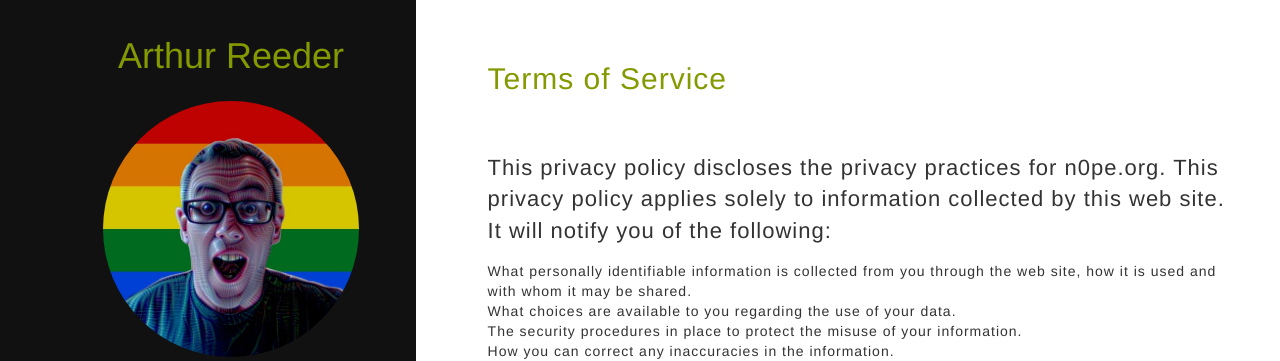
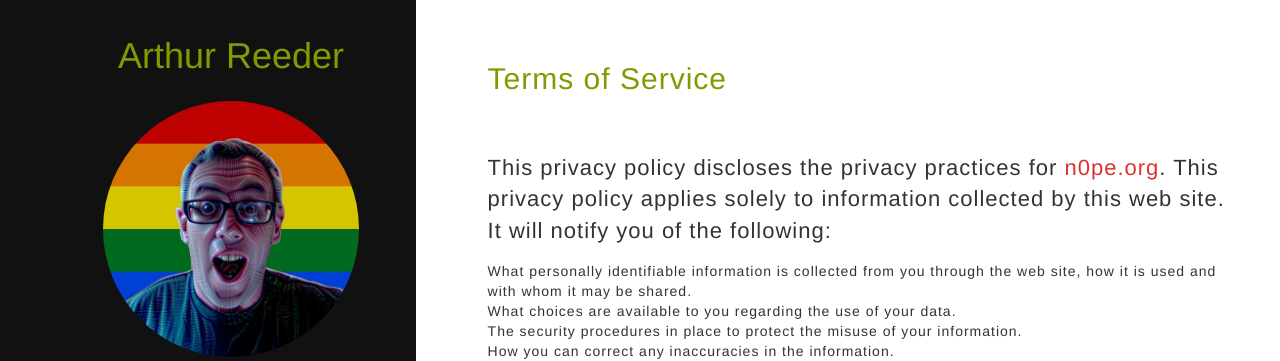
Before and after one commit to arthurpizza/dorkbox, a Jekyll site: the page built from tos.markdown, in a window 1280 px wide and 900 px high. Shown: the top 361 px of the window. Built offline with Jekyll 4.4.1, drawn with Linux system fonts in a browser that asks for light colours; some of the changed lines change nothing that is shown.

Commit message:
Added self link

```diff
--- a/tos.markdown
+++ b/tos.markdown
@@ -3,7 +3,7 @@ layout: post
 title: "Terms of Service"
 ---
 
-This privacy policy discloses the privacy practices for n0pe.org. This privacy policy applies solely to information collected by this web site. It will notify you of the following:
+This privacy policy discloses the privacy practices for [n0pe.org](https://n0pe.org). This privacy policy applies solely to information collected by this web site. It will notify you of the following:
 
 * What personally identifiable information is collected from you through the web site, how it is used and with whom it may be shared.
 * What choices are available to you regarding the use of your data.
```
